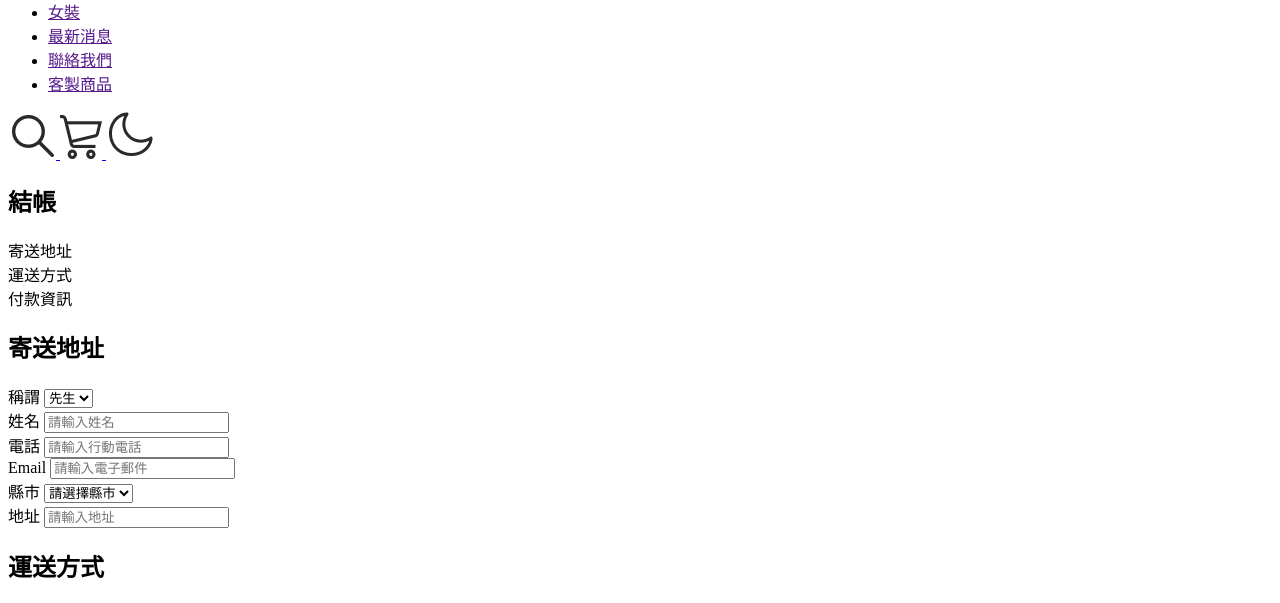
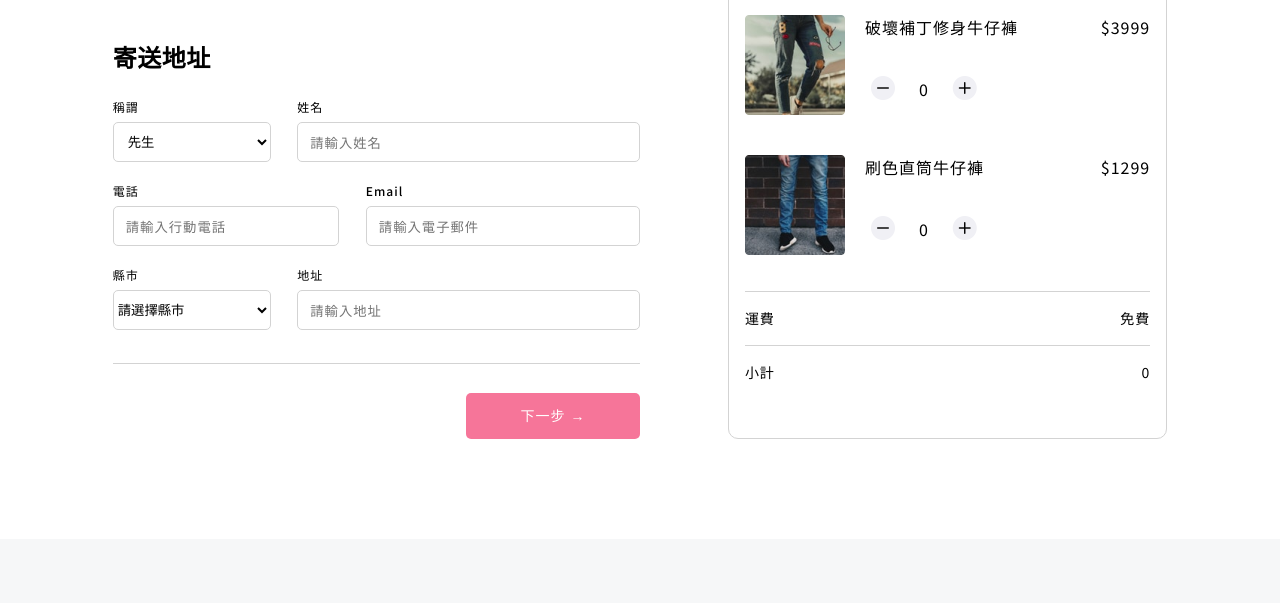
Before and after one commit to yunimm/Alpha-Shop, a website: page index.html in a window 1280 px wide. Shown: the part 298-901 px from the top of the page. Drawn offline with nearby package versions, Linux system fonts and the light colour scheme; the site is published under a folder, as on GitHub Pages, so addresses that start at the root find nothing.

Commit message:
fix css link

```diff
--- a/index.html
+++ b/index.html
@@ -8,7 +8,7 @@
   <link rel="preconnect" href="https://fonts.googleapis.com">
   <link rel="preconnect" href="https://fonts.gstatic.com" crossorigin>
 <link href="https://fonts.googleapis.com/css2?family=Inter:wght@400;500;700&family=Noto+Sans+TC:wght@300;400;500;700&display=swap" rel="stylesheet">
-  <link rel="stylesheet" href="/dist/css/all.css">
+  <link rel="stylesheet" href="dist/css/all.css">
   <title>ALPHA-Shop</title>
 </head>
 <body>
```
